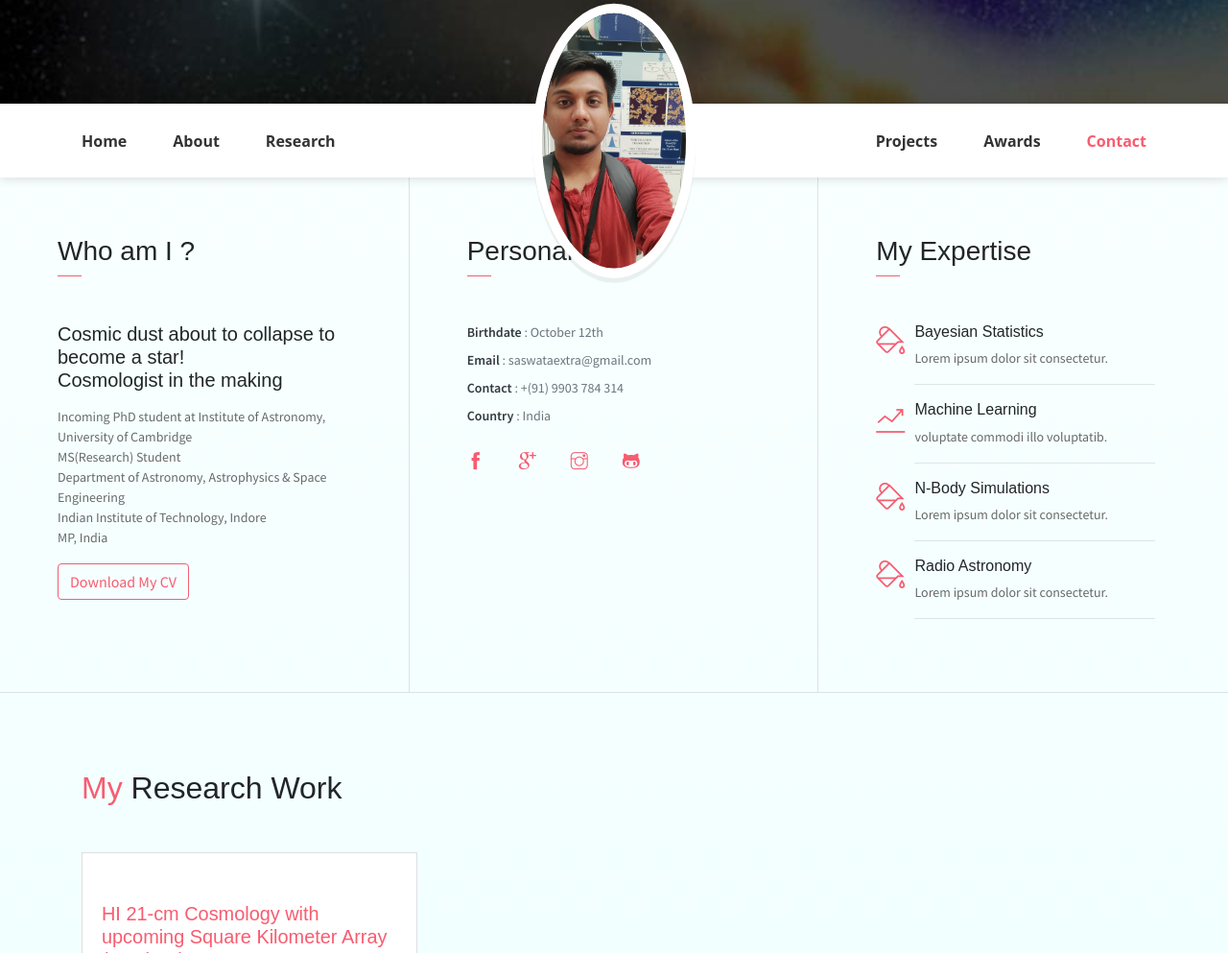
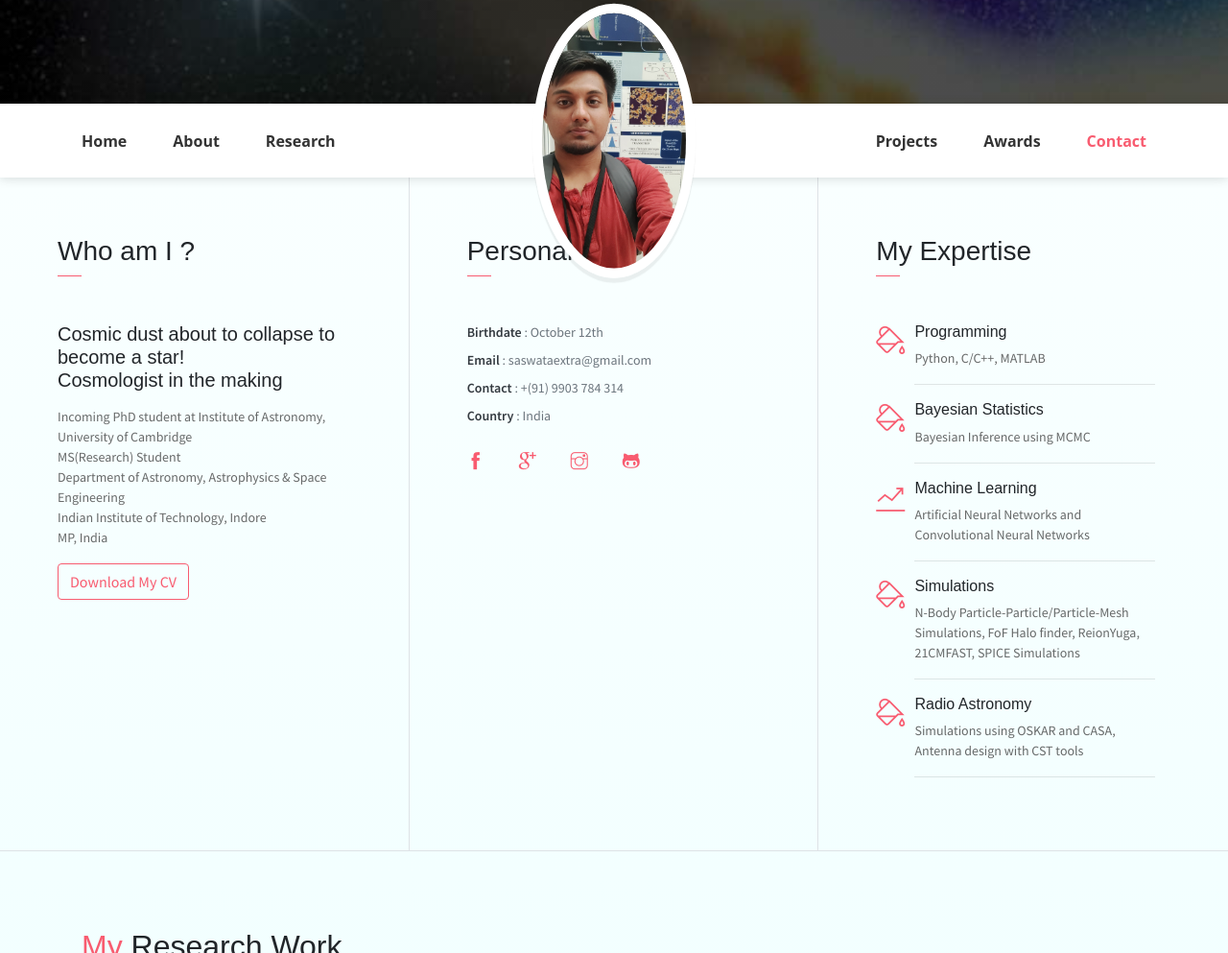
Before and after one commit to sassboi/sassboi, a website: page index.html in a window 1280 px wide. Shown: the part 532-1525 px from the top of the page at 96% size. Drawn offline with Linux system fonts and the light colour scheme.

Commit message:
Update index.html

```diff
--- a/index.html
+++ b/index.html
@@ -107,8 +107,17 @@
                 <div class="row">
                     <div class="col-1 text-danger pt-1"><i class="ti-paint-bucket icon-lg"></i></div>
                     <div class="col-10 ml-auto mr-3">
+                        <h6>Programming</h6>
+                        <p class="subtitle">Python, C/C++, MATLAB</p>
+                        <hr>
+                    </div>
+                </div>
+
+                <div class="row">
+                    <div class="col-1 text-danger pt-1"><i class="ti-paint-bucket icon-lg"></i></div>
+                    <div class="col-10 ml-auto mr-3">
                         <h6>Bayesian Statistics</h6>
-                        <p class="subtitle">Lorem ipsum dolor sit consectetur.</p>
+                        <p class="subtitle">Bayesian Inference using MCMC</p>
                         <hr>
                     </div>
                 </div>
@@ -116,15 +125,15 @@
                     <div class="col-1 text-danger pt-1"><i class="ti-stats-up icon-lg"></i></div>
                     <div class="col-10 ml-auto mr-3">
                         <h6>Machine Learning</h6>
-                        <p class="subtitle">voluptate commodi illo voluptatib.</p>
+                        <p class="subtitle">Artificial Neural Networks and Convolutional Neural Networks</p>
                         <hr>
                     </div>
                 </div>
                 <div class="row">
                     <div class="col-1 text-danger pt-1"><i class="ti-paint-bucket icon-lg"></i></div>
                     <div class="col-10 ml-auto mr-3">
-                        <h6>N-Body Simulations</h6>
-                        <p class="subtitle">Lorem ipsum dolor sit consectetur.</p>
+                        <h6>Simulations</h6>
+                        <p class="subtitle">N-Body Particle-Particle/Particle-Mesh Simulations, FoF Halo finder, ReionYuga, 21CMFAST, SPICE Simulations</p>
                         <hr>
                     </div>
                 </div>
@@ -132,7 +141,7 @@
                     <div class="col-1 text-danger pt-1"><i class="ti-paint-bucket icon-lg"></i></div>
                     <div class="col-10 ml-auto mr-3">
                         <h6>Radio Astronomy</h6>
-                        <p class="subtitle">Lorem ipsum dolor sit consectetur.</p>
+                        <p class="subtitle">Simulations using OSKAR and CASA, Antenna design with CST tools</p>
                         <hr>
                     </div>
                 </div>
```
